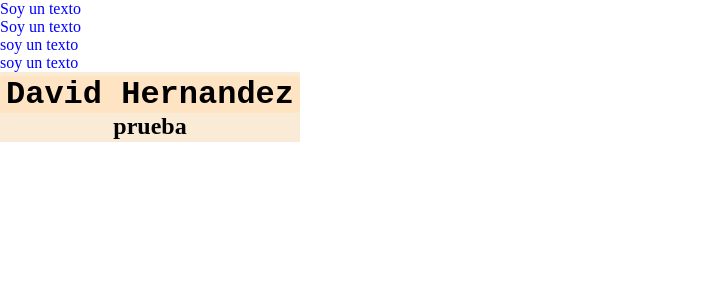
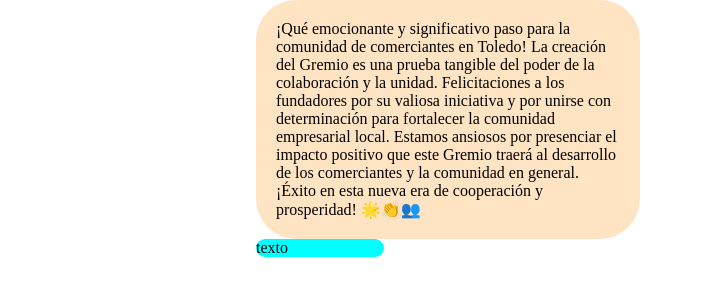
Before and after one commit to David1035/CursoDefinitivoPlatziHTMLyCSS, a plain HTML site: page index.html in a window 1280 px wide. Shown: the whole page, without its empty margins (0-703 px from the left). Drawn offline with Linux system fonts and the light colour scheme.

Commit message:
reto, crear un texto super puesto sobre otro

```diff
--- a/css/style.css
+++ b/css/style.css
@@ -1,29 +1,23 @@
-*{
-    box-sizing: border-box;
+* {
+    box-sizing:border-box;
     margin: 0;
     padding: 0;
 }
-div p {
-    color: #0000ff;
+.text-container {
+    width: 60vw;
+    height: vh;
+    margin: 0 auto;
 }
-
-h1  {
-    width: 300px;
-    height: 50px;
-    border-radius: 4px;
+.parent {
+    width: 30vw;
     background-color: bisque;
-    display: flex;
-    align-items: center;
+    border-radius: 40px;
+    padding: 20px;
+}
+.child {
+    position: relative;
+    width: 10vw;
+    background-color: aqua;
+    border-radius: 30px;
     justify-content: center;
-    font-family: 'Courier New', Courier, monospace;
 }
-
-footer {
-    width: 300px;
-    height: 70px;
-    display: flex;
-    flex-direction: column;
-    align-items: center;
-    background-color: antiquewhite;
-    padding: 4px;
-}
--- a/index.html
+++ b/index.html
@@ -3,29 +3,19 @@
 <head>
     <meta charset="UTF-8">
     <meta name="viewport" content="width=device-width, initial-scale=1.0">
-    <title>Css</title>
+    <title>Position</title>
     <link rel="stylesheet" href="css/style.css">
 </head>
 <body>
-    <div>
-        <article>
-            <p>Soy un texto</p>
-        </article>
-        <article>
-            <p>Soy un texto</p>
-        </article>
-        <section>
-            <div>
-                <p>soy un texto</p>
-            </div>
-        </section>
-        <p>soy un texto</p>
-    </div>
-
-    <footer>
-        <h1>David Hernandez</h1>
-        <h2>prueba</h2>
-    </footer>
-
+    <main class="text-container">
+        <div class="parent">
+            <p>
+                ¡Qué emocionante y significativo paso para la comunidad de comerciantes en Toledo! La creación del Gremio es una prueba tangible del poder de la colaboración y la unidad. Felicitaciones a los fundadores por su valiosa iniciativa y por unirse con determinación para fortalecer la comunidad empresarial local. Estamos ansiosos por presenciar el impacto positivo que este Gremio traerá al desarrollo de los comerciantes y la comunidad en general. ¡Éxito en esta nueva era de cooperación y prosperidad! 🌟👏👥
+            </p>
+        </div>
+        <div class="child">
+            <p>texto </p>
+        </div>
+    </main>
 </body>
 </html>
```
Also changed, not shown: html/texto/index.html (added, +11 -0 lines).
